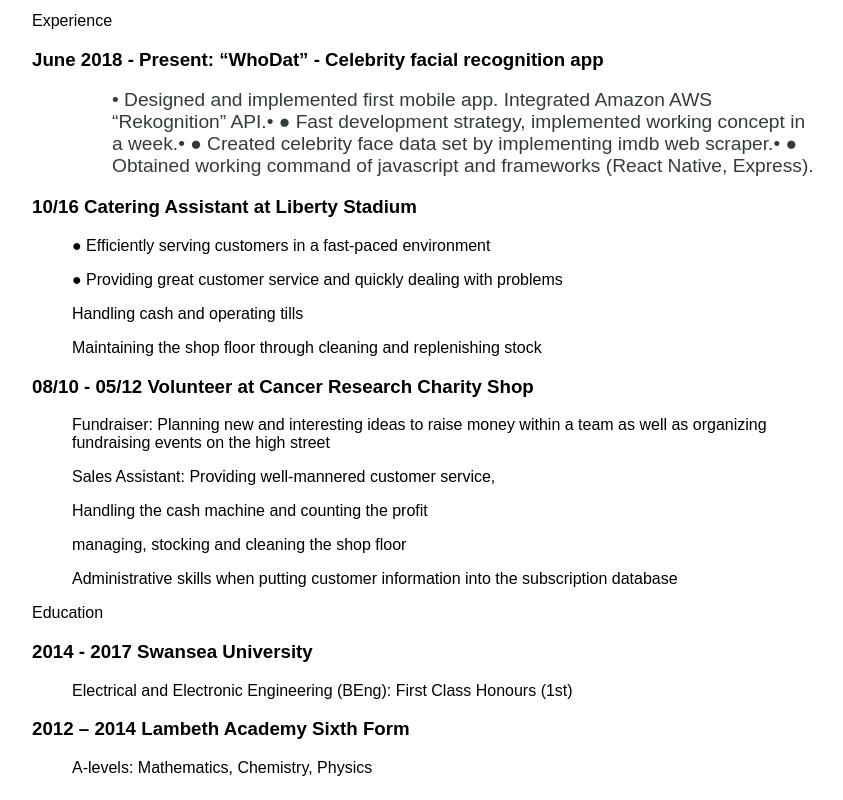
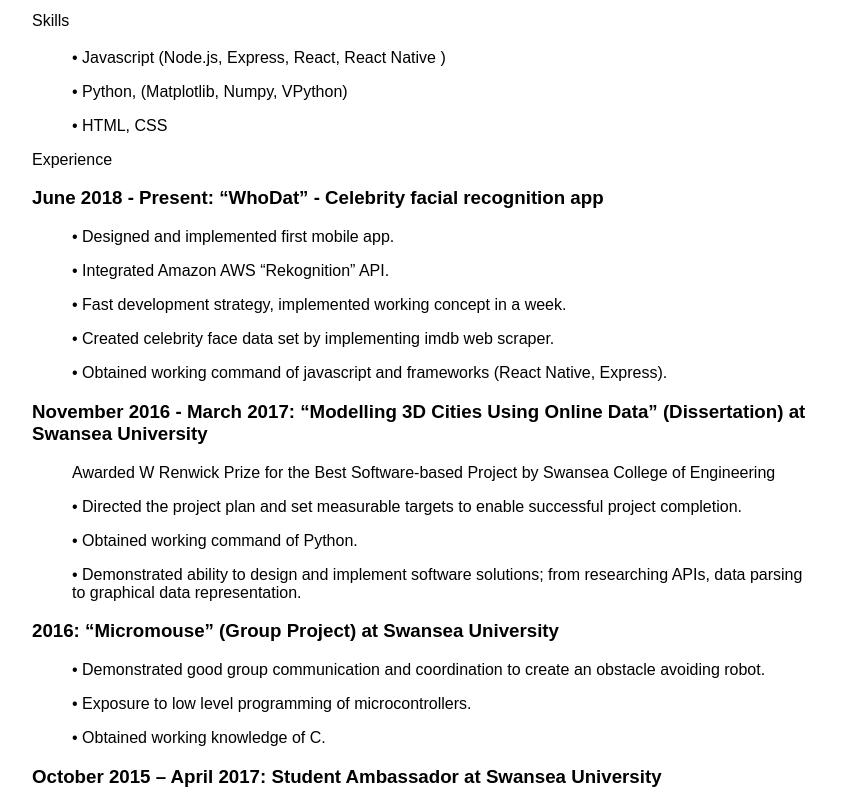
Before and after one commit to sheerlinvuong/sheerlinvuong.github, a React (Create React App) app: page /resume in a window 1280 px wide. Shown: the part 440-1240 px from the top of the page, without its empty margins (316-1159 px from the left). Built offline with nearby package versions, Linux system fonts and the light colour scheme.

Commit message:
Updated Resume contents

```diff
--- a/src/components/pages/resume/Resume.js
+++ b/src/components/pages/resume/Resume.js
@@ -26,45 +26,62 @@ class Resume extends Component {
       date: 'June 2018 - Present: ',
       positionTitle: ' “WhoDat” - Celebrity facial recognition app',
       details: [
-        <ul>
-          <li>{BULLET}Designed and implemented first mobile app.</li>
-          <li> Integrated Amazon AWS “Rekognition” API.</li>
-          <li>
-            {BULLET}● Fast development strategy, implemented working concept in
-            a week.
-          </li>
-          <li>
-            {BULLET}● Created celebrity face data set by implementing imdb web
-            scraper.
-          </li>
-          <li>
-            {BULLET}● Obtained working command of javascript and frameworks
-            (React Native, Express).
-          </li>
-        </ul>,
+        '• Designed and implemented first mobile app.',
+        '• Integrated Amazon AWS “Rekognition” API.',
+        '• Fast development strategy, implemented working concept in a week.',
+        '• Created celebrity face data set by implementing imdb web scraper.',
+        '• Obtained working command of javascript and frameworks (React Native, Express).',
       ],
     },
 
     {
-      date: '10/16',
-      positionTitle: 'Catering Assistant at Liberty Stadium',
+      date: 'November 2016 - March 2017: ',
+      positionTitle:
+        '“Modelling 3D Cities Using Online Data” (Dissertation) at Swansea University',
       details: [
-        '● Efficiently serving customers in a fast-paced environment',
-        '● Providing great customer service and quickly dealing with problems',
-        'Handling cash and operating tills',
-        'Maintaining the shop floor through cleaning and replenishing stock',
+        ' Awarded W Renwick Prize for the Best Software-based Project by Swansea College of Engineering',
+        '• Directed the project plan and set measurable targets to enable successful project completion.',
+        '• Obtained working command of Python.',
+        '• Demonstrated ability to design and implement software solutions; from researching APIs, data parsing to graphical data representation.',
       ],
     },
 
     {
-      date: '08/10 - 05/12',
+      date: '2016:',
+      positionTitle: '“Micromouse” (Group Project) at Swansea University',
+      details: [
+        '• Demonstrated good group communication and coordination to create an obstacle avoiding robot.',
+        '• Exposure to low level programming of microcontrollers.',
+        '• Obtained working knowledge of C.',
+      ],
+    },
+
+    {
+      date: 'October 2015 – April 2017: ',
+      positionTitle: 'Student Ambassador at Swansea University',
+      details: [
+        '• Representing the university on open/visit days and ensuring a lively and positive experience.',
+        '• Offer insightful guidance for prospective students and parents.',
+      ],
+    },
+
+    {
+      date: 'August 2010 - May 2012:: ',
       positionTitle: 'Volunteer at Cancer Research Charity Shop',
       details: [
-        'Fundraiser: Planning new and interesting ideas to raise money within a team as well as organizing fundraising events on the high street',
-        'Sales Assistant: Providing well-mannered customer service,',
-        'Handling the cash machine and counting the profit',
-        'managing, stocking and cleaning the shop floor',
-        'Administrative skills when putting customer information into the subscription database',
+        '• Fundraiser: Strategized new and interesting ideas to raise money within a team as well as organizing fundraising events on the high street.',
+        '• Sales Assistant: Communicating and assisting with well-mannered customer service.',
+      ],
+    },
+  ];
+  skillsContent = [
+    {
+      date: '',
+      positionTitle: '',
+      details: [
+        '• Javascript​ (Node.js, Express, React, React Native )',
+        '• Python​, (Matplotlib, Numpy, VPython)',
+        '• HTML, CSS',
       ],
     },
   ];
@@ -83,14 +100,16 @@ class Resume extends Component {
   render() {
     return (
       <div className="CV">
-        <a href="CVSheerlin.pdf" type="application/pdf">
-          {' '}
-          View my resume in PDF here!{' '}
-        </a>
         <header>
+          <a href="CVSheerlin.pdf" type="application/pdf">
+            {' '}
+            View my resume in PDF here!{' '}
+          </a>
           <h1>Resume</h1>
         </header>
         <body className="CV-body">
+          <p>Skills </p>
+          {this.renderContents(this.skillsContent)}
           <p>Experience</p>
           {this.renderContents(this.workContent)}
           <p> Education </p>
```
